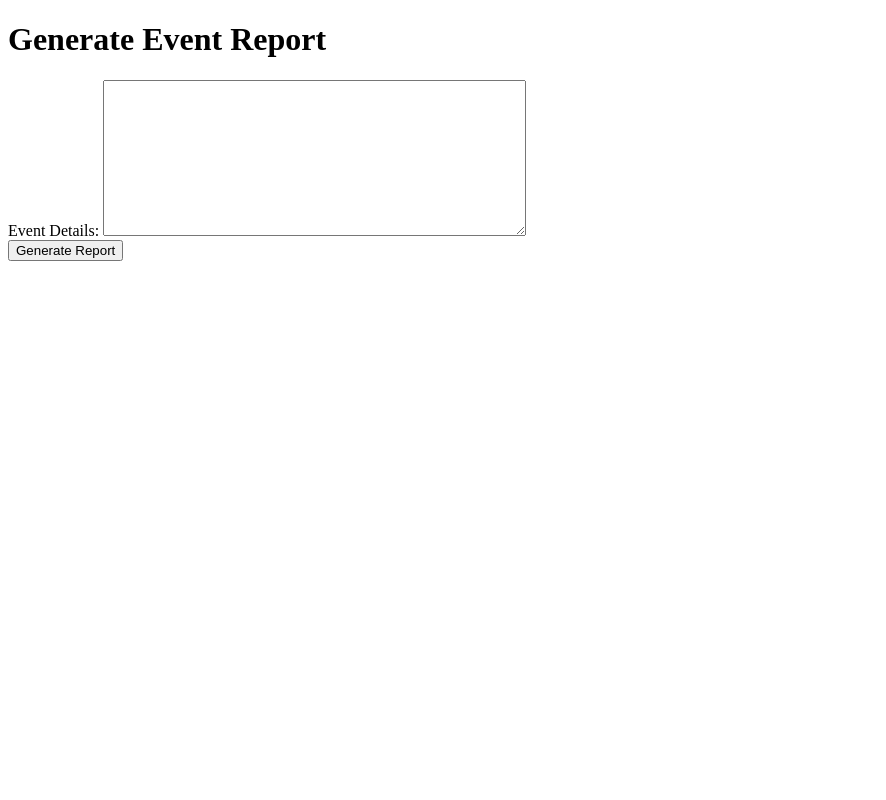
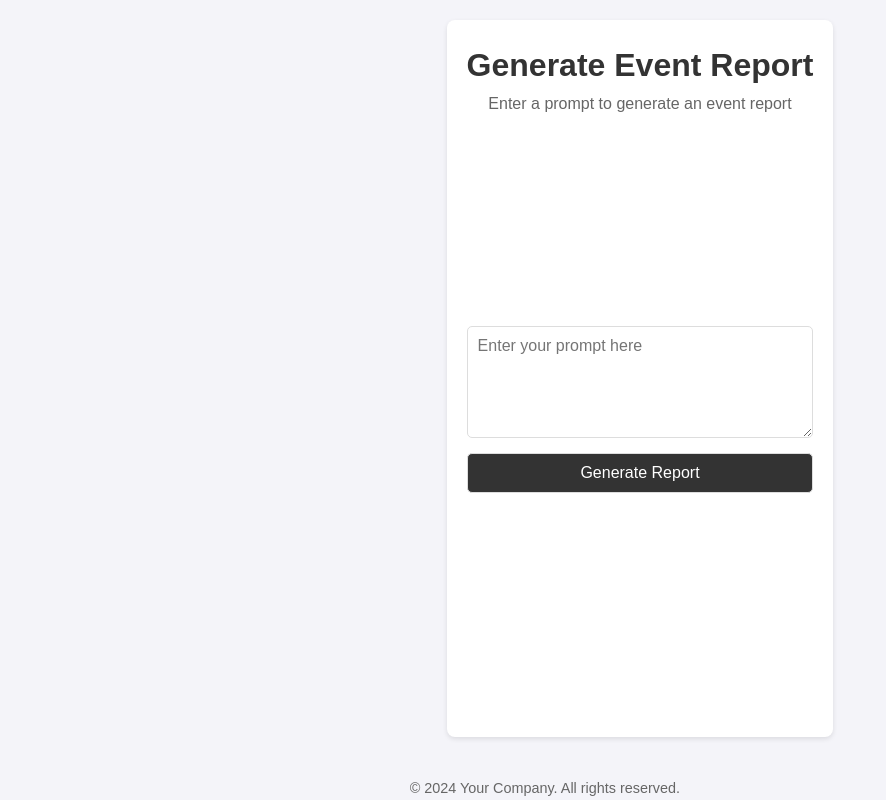
Before and after one commit to Akshay-jk2004/Report_generator, a Django app: page /report_generator/generate_report/ in a window 1280 px wide. Shown: the whole page, without its empty margins (0-886 px from the left). Run offline with Django 4.2, Linux system fonts and the light colour scheme.

Commit message:
Update generate_report.html

```diff
--- a/report_generator/templates/generate_report.html
+++ b/report_generator/templates/generate_report.html
@@ -1,16 +1,31 @@
 <!DOCTYPE html>
-<html>
+<html lang="en">
 <head>
+    <meta charset="UTF-8">
+    <meta name="viewport" content="width=device-width, initial-scale=1.0">
     <title>Generate Event Report</title>
+    {% load static %}
+    <link rel="stylesheet" href="{% static 'styles.css' %}">
 </head>
 <body>
-    <h1>Generate Event Report</h1>
-    <form method="post" action="{% url 'generate_report' %}">
-        {% csrf_token %}
-        <label for="prompt">Event Details:</label>
-        <textarea id="prompt" name="prompt" rows="10" cols="50"></textarea>
-        <br>
-        <input type="submit" value="Generate Report">
-    </form>
+    <div class="container">
+        <header>
+            <h1>Generate Event Report</h1>
+            <p>Enter a prompt to generate an event report</p>
+        </header>
+        <form id="reportForm" method="post">
+            {% csrf_token %}
+            <textarea name="prompt" rows="5" placeholder="Enter your prompt here"></textarea>
+            <button type="submit">Generate Report</button>
+        </form>
+        <div class="report" id="report">
+            {% if report %}
+                <pre>{{ report }}</pre>
+            {% endif %}
+        </div>
+    </div>
+    <footer>
+        &copy; 2024 Your Company. All rights reserved.
+    </footer>
 </body>
 </html>
```
